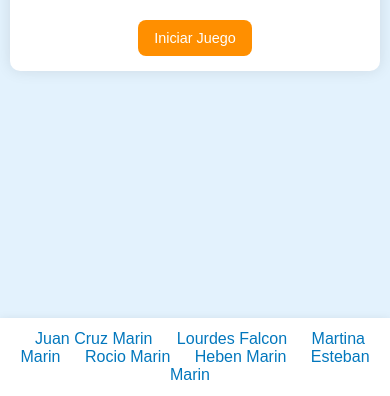
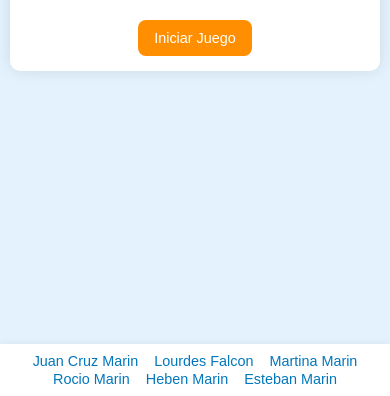
Before and after one commit to Jczapata20/Juego-Apuestas, a plain HTML site: page index.html in a window 390 px wide. Shown: the part 448-844 px from the top of the page. Drawn offline with Linux system fonts and the light colour scheme.

Commit message:
Update styles.css

```diff
--- a/styles.css
+++ b/styles.css
@@ -154,6 +154,9 @@ th {
     text-align: center;
     box-shadow: 0 2px 10px rgba(0, 0, 0, 0.1);
     z-index: 999;
+    display: flex; /* Usar flexbox */
+    justify-content: center; /* Centrar los elementos */
+    flex-wrap: wrap; /* Asegurar que se acomoden en múltiples líneas si es necesario */
 }
 
 #creators-bar a {
@@ -193,4 +196,12 @@ th {
     table, th, td {
         font-size: 0.9rem;
     }
+    #creators-bar {
+        padding: 8px 0; /* Reducir el padding en móviles */
+    }
+
+    #creators-bar span {
+        font-size: 0.9rem; /* Reducir el tamaño de los textos */
+        margin: 5px 8px; /* Ajustar el espacio entre los nombres */
+    }
 }
```
